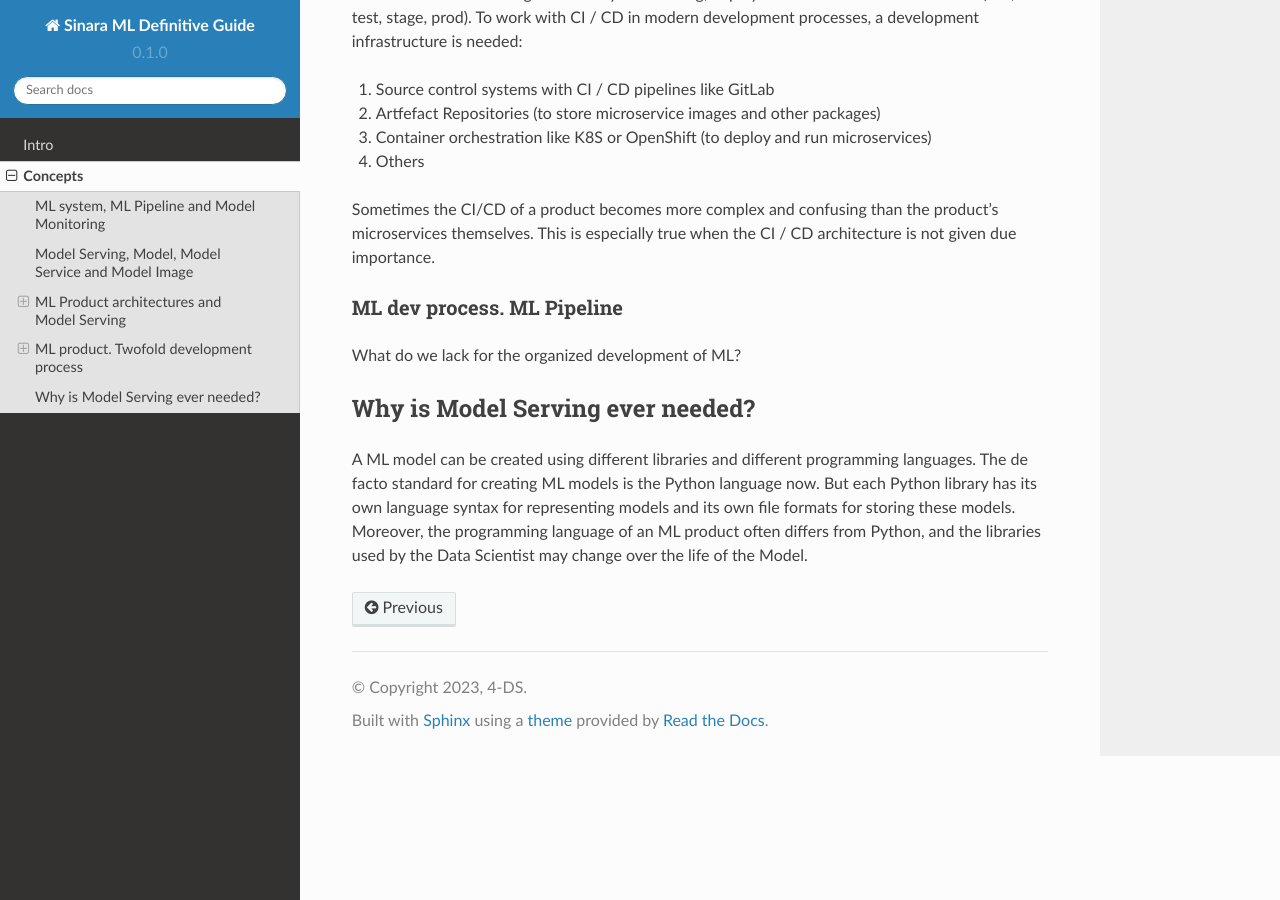
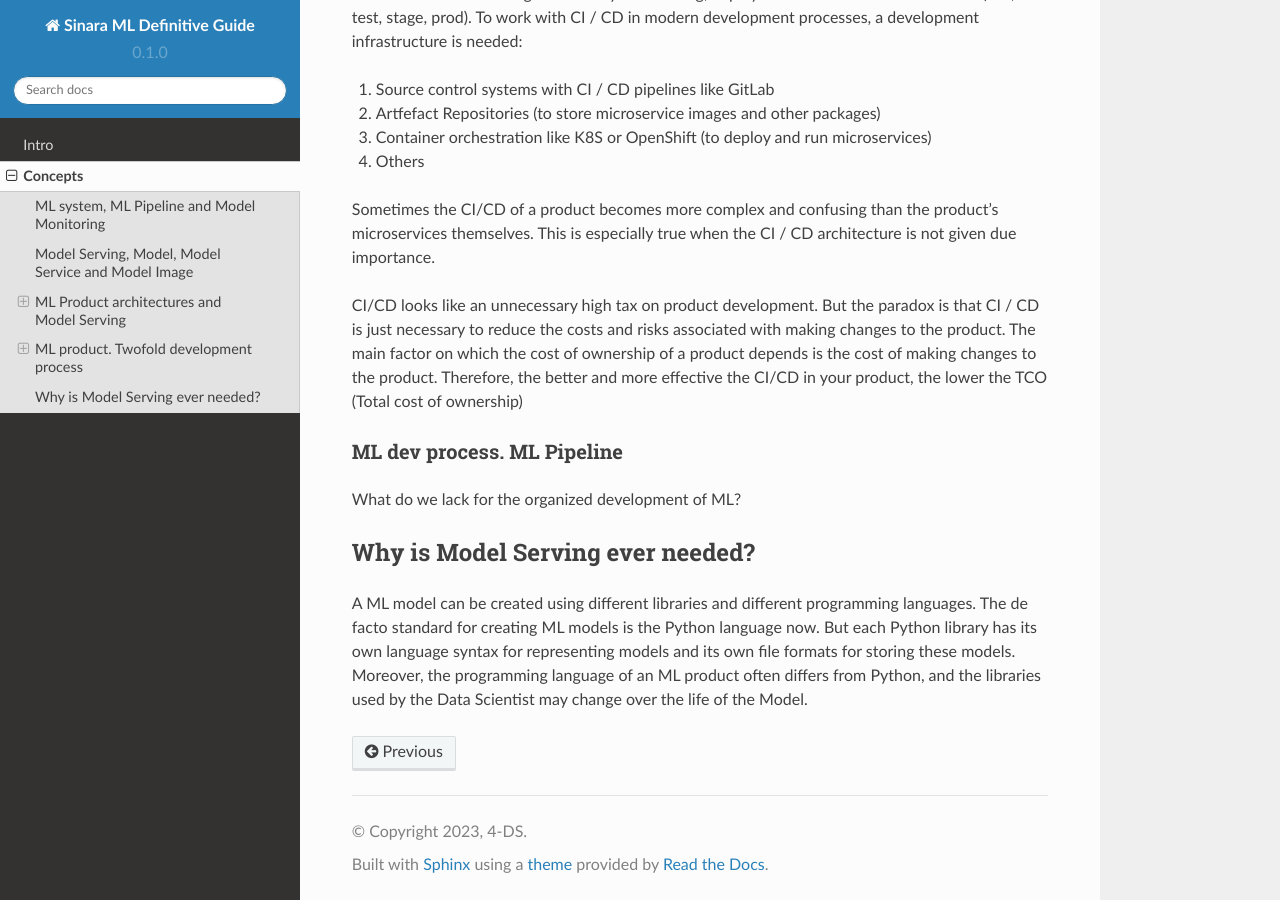
Before and after one commit to 4-DS/SinaraML-Def-Guide, a Sphinx documentation site: the page built from docs/source/concepts.rst, in a window 1280 px wide and 900 px high, scrolled down 5147 px. Built offline with Sphinx 7.4.7 and the Read the Docs theme 2.0.0, drawn with Linux system fonts in a browser that asks for light colours.

Commit message:
Update concepts.rst

```diff
--- a/docs/source/concepts.rst
+++ b/docs/source/concepts.rst
@@ -103,6 +103,8 @@
 
 Sometimes the CI/CD of a product becomes more complex and confusing than the product's microservices themselves. This is especially true when the CI / CD architecture is not given due importance.
 
+CI/CD looks like an unnecessary high tax on product development. But the paradox is that СI / CD is just necessary to reduce the costs and risks associated with making changes to the product. The main factor on which the cost of ownership of a product depends is the cost of making changes to the product. Therefore, the better and more effective the CI/CD in your product, the lower the TCO (Total cost of ownership)
+
 ML dev process. ML Pipeline
 ===========================
 
```
